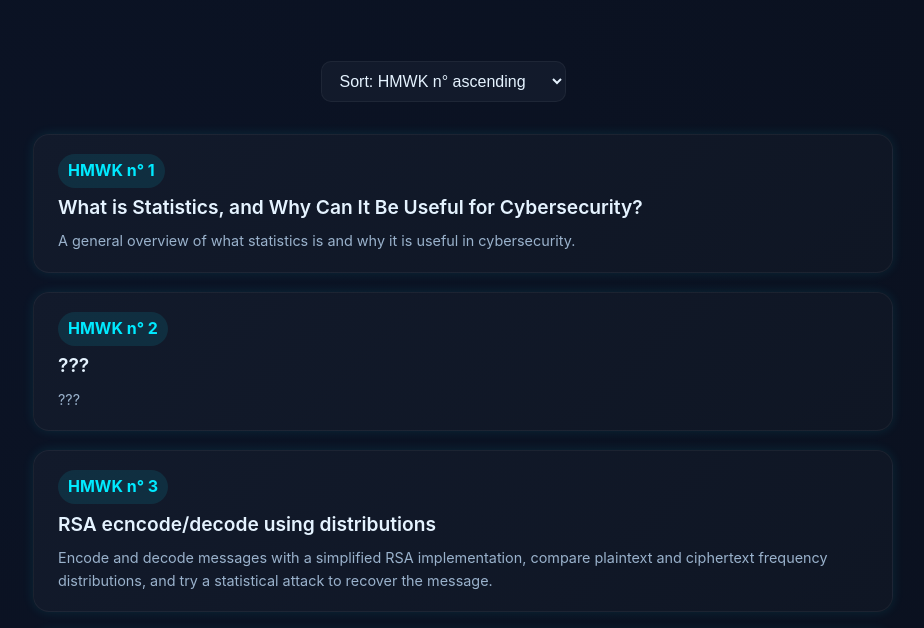
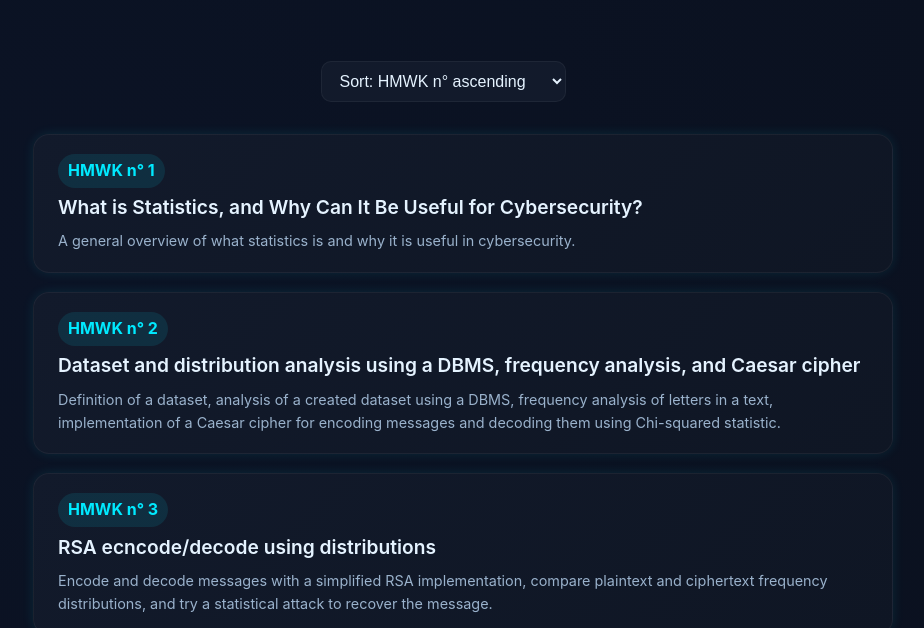
Before and after one commit to FraBa1/Statistics_exam, a plain HTML site: page index.html in a window 1280 px wide. Shown: the part 172-800 px from the top of the page, without its empty margins (197-1121 px from the left). Drawn offline with Linux system fonts and the light colour scheme.

Commit message:
Add files via upload

```diff
--- a/index.html
+++ b/index.html
@@ -32,8 +32,11 @@
 
       <a href="static/hmwk-2.html" class="card" data-num="2">
         <div class="hmwk-num">HMWK n° 2</div>
-        <div class="title">???</div>
-        <div class="meta">???</div>
+        <div class="title">Dataset and distribution analysis using a DBMS, frequency analysis, and Caesar cipher</div>
+        <div class="meta">
+          Definition of a dataset, analysis of a created dataset using a DBMS, frequency analysis of letters in a text,
+          implementation of a Caesar cipher for encoding messages and decoding them using Chi-squared statistic.
+        </div>
       </a>
 
       <a href="static/hmwk-3.html" class="card" data-num="3">
```
